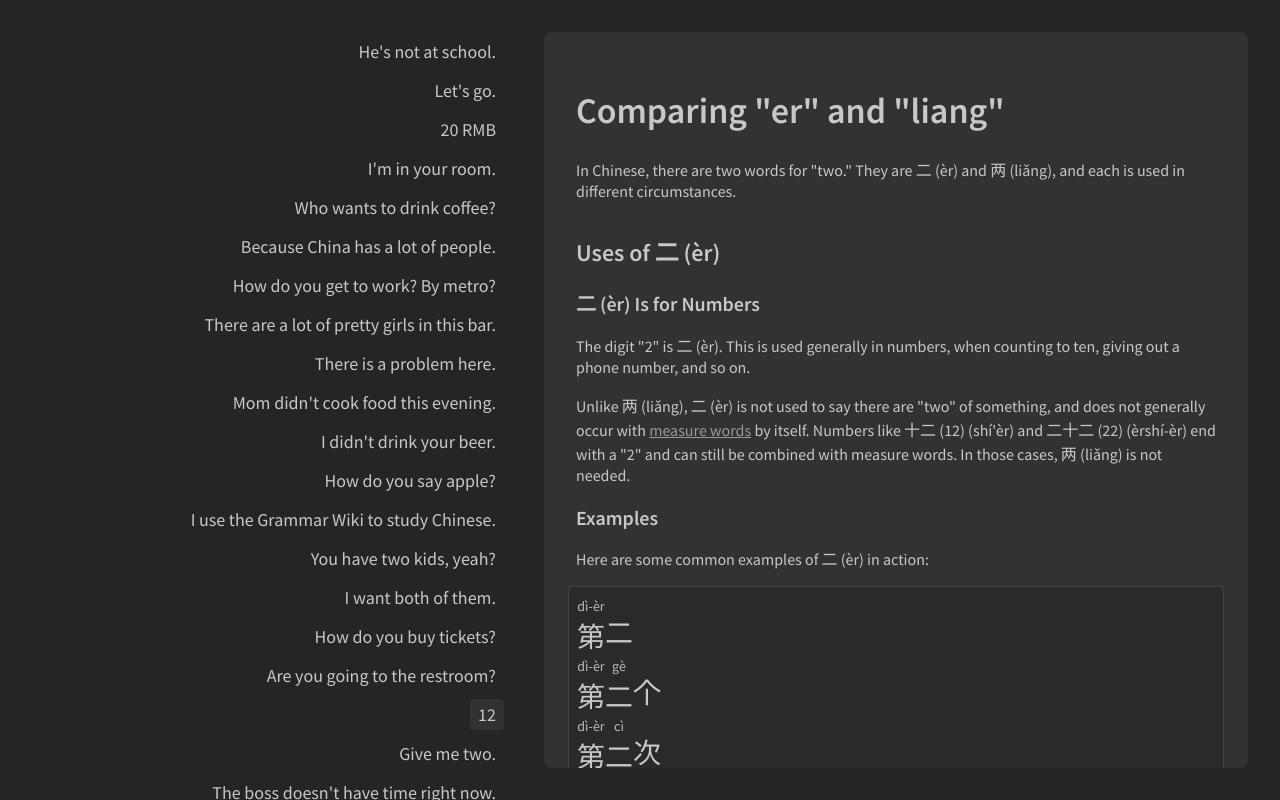
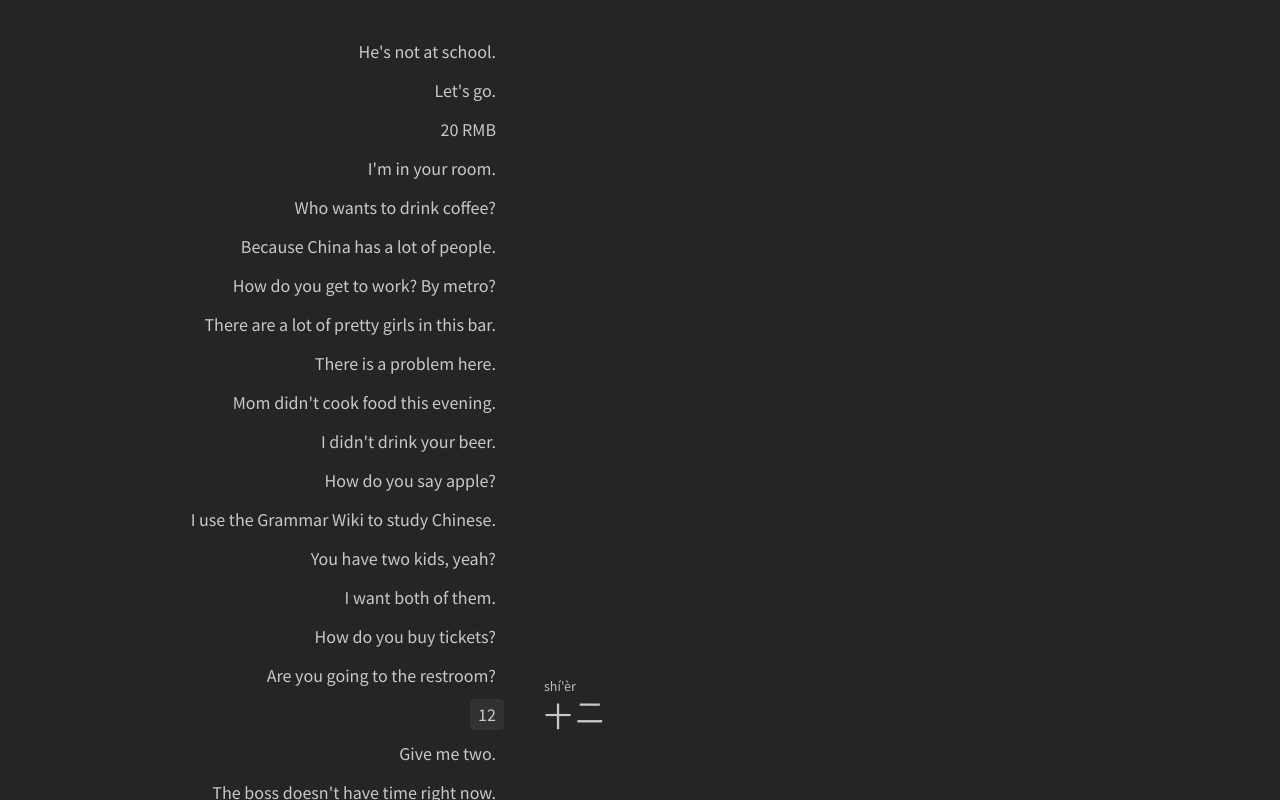
Before and after one commit to Xyzrr/shuo-chinese, a React (Create React App) app: page / in a window 1280 px wide. Both pictures are taken after a click on the element "12". Shown: the top 800 px of the page. Built offline with nearby package versions, Linux system fonts and the light colour scheme.

Commit message:
show answer

```diff
--- a/src/App.styles.ts
+++ b/src/App.styles.ts
@@ -29,6 +29,7 @@ export const EnglishItemInner = styled.span`
 `;
 
 export const EnglishItem = styled.div<{ active?: boolean }>`
+  position: relative;
   font-size: 18px;
   padding: 8px;
   cursor: default;
@@ -61,3 +62,12 @@ export const GrammarArticleWrapper = styled.div`
 export const AppWrapper = styled.div`
   display: flex;
 `;
+
+export const AnswerWrapper = styled.div`
+  position: absolute;
+  right: -45vw;
+  width: 45vw;
+  top: -22px;
+  transform: translateX(32px);
+  text-align: left;
+`;
--- a/src/App.tsx
+++ b/src/App.tsx
@@ -34,6 +34,8 @@ const App: React.FC = () => {
     (article) => article.title === cards[selectedIndex].article
   );
 
+  const [reveal, setReveal] = React.useState("none");
+
   return (
     <S.AppWrapper>
       <S.GlobalStyle />
@@ -44,16 +46,24 @@ const App: React.FC = () => {
             onClick={() => {
               console.log("selected", i);
               setSelectedIndex(i);
+              setReveal("answer");
             }}
             active={selectedIndex === i}
           >
             <S.EnglishItemInner>{card.english}</S.EnglishItemInner>
+            {selectedIndex === i && reveal === "answer" && (
+              <S.AnswerWrapper>
+                <ChineseRenderer words={cards[selectedIndex].chineseWords} />
+              </S.AnswerWrapper>
+            )}
           </S.EnglishItem>
         ))}
       </S.EnglishWrapper>
-      <S.GrammarArticleWrapper>
-        <GrammarArticleRenderer article={sourceArticle} />
-      </S.GrammarArticleWrapper>
+      {reveal == "article" && (
+        <S.GrammarArticleWrapper>
+          <GrammarArticleRenderer article={sourceArticle} />
+        </S.GrammarArticleWrapper>
+      )}
     </S.AppWrapper>
   );
 };
```
